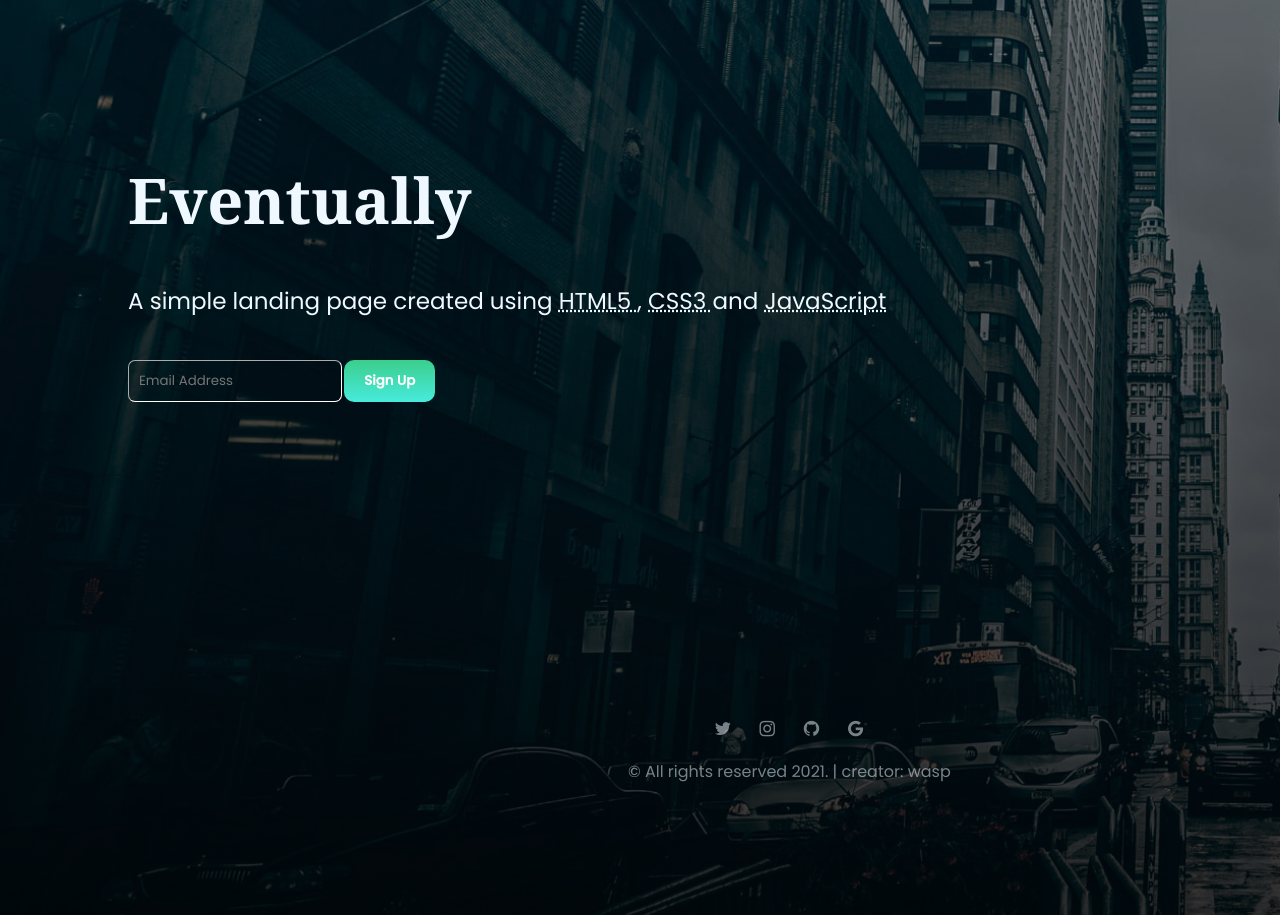
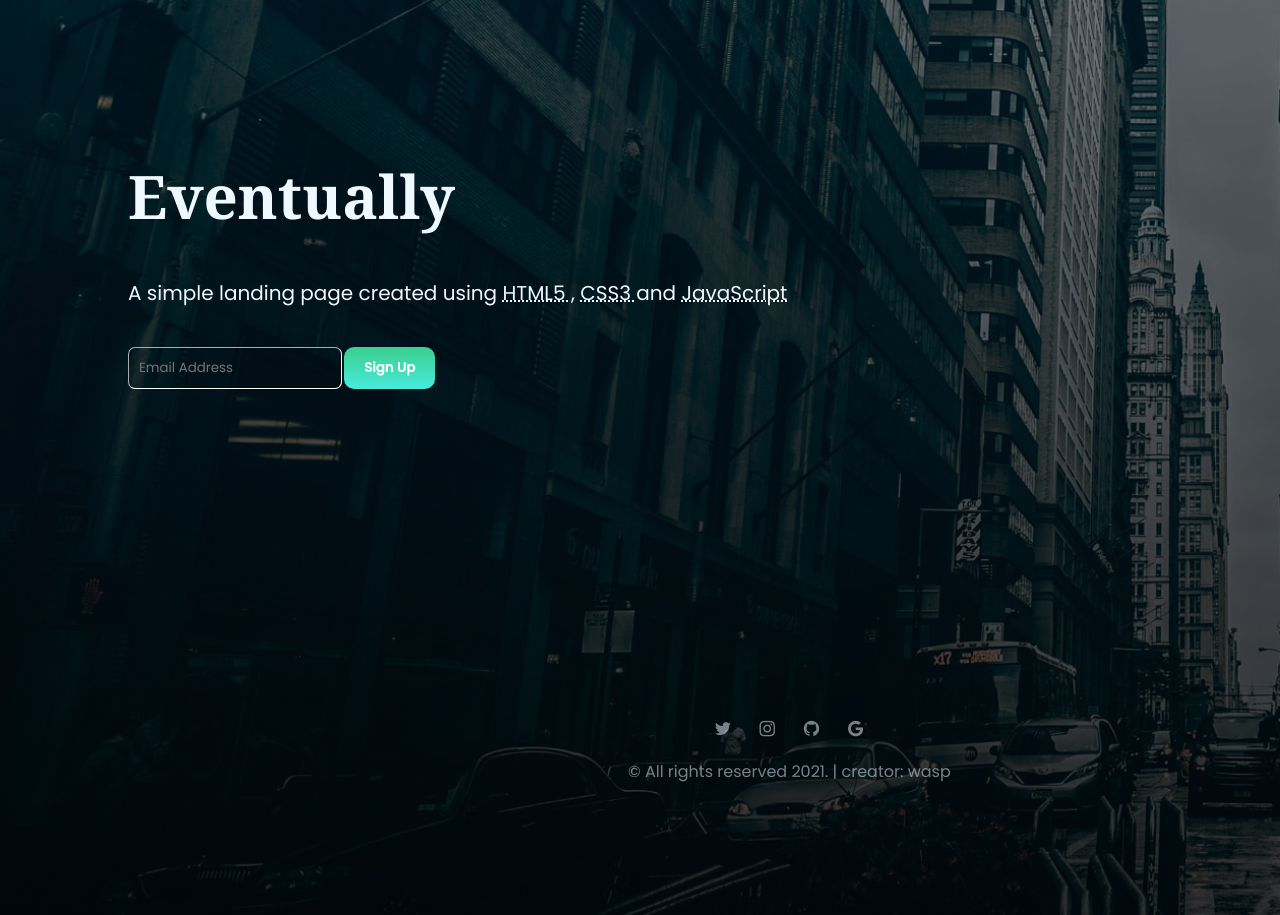
Before and after one commit to vishnu2k60/HacktoberFest2022, a plain HTML site: page html-css-js landing page/index.html in a window 1280 px wide. Drawn offline with Linux system fonts and the light colour scheme.

Commit message:
Update index.html

```diff
--- a/html-css-js landing page/index.html
+++ b/html-css-js landing page/index.html
@@ -31,13 +31,13 @@
       h1 {
         color: aliceblue;
         font-family: Cambria, Cochin, Georgia, Times, "Times New Roman", serif;
-        font-size: 63px;
+        font-size: 60px;
       }
       .subtext {
         color: aliceblue;
         font-family: Arial, Helvetica, sans-serif;
-        font-size: 23px;
-        line-height: 33px;
+        font-size: 20px;
+        line-height: 30px;
         padding-bottom: 2%;
       }
       .fa:hover{
```
